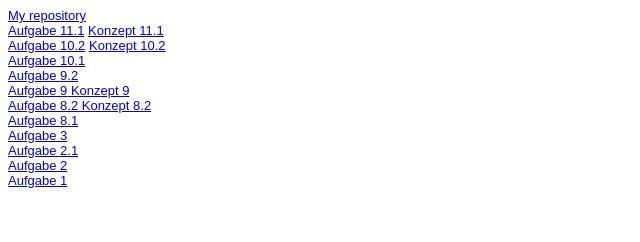
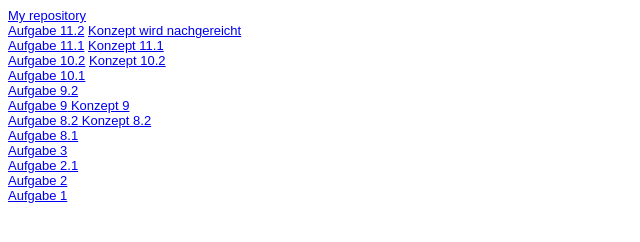
Before and after one commit to daj00/EIA_2, a plain HTML site: page Steckbrief/steckbrief.htm in a window 1280 px wide. Shown: the whole page, without its empty margins (0-640 px from the left). Drawn offline with Linux system fonts and the light colour scheme.

Commit message:
Update steckbrief.htm

```diff
--- a/Steckbrief/steckbrief.htm
+++ b/Steckbrief/steckbrief.htm
@@ -13,6 +13,8 @@ body {
 </head>
 <body>
 	<a href="https://github.com/daj00/EIA_2">My repository</a>
+	<br>
+	<a href="../A11_2/choosing.html "target="_blank">Aufgabe 11.2</a> <a href="../A11_1/Konzept.pdf "target="_blank"> Konzept wird nachgereicht</a>
 	<br>
 	<a href="../A11_1/index.html "target="_blank">Aufgabe 11.1</a> <a href="../A11_1/Konzept.pdf "target="_blank"> Konzept 11.1</a>
 	<br>
```
